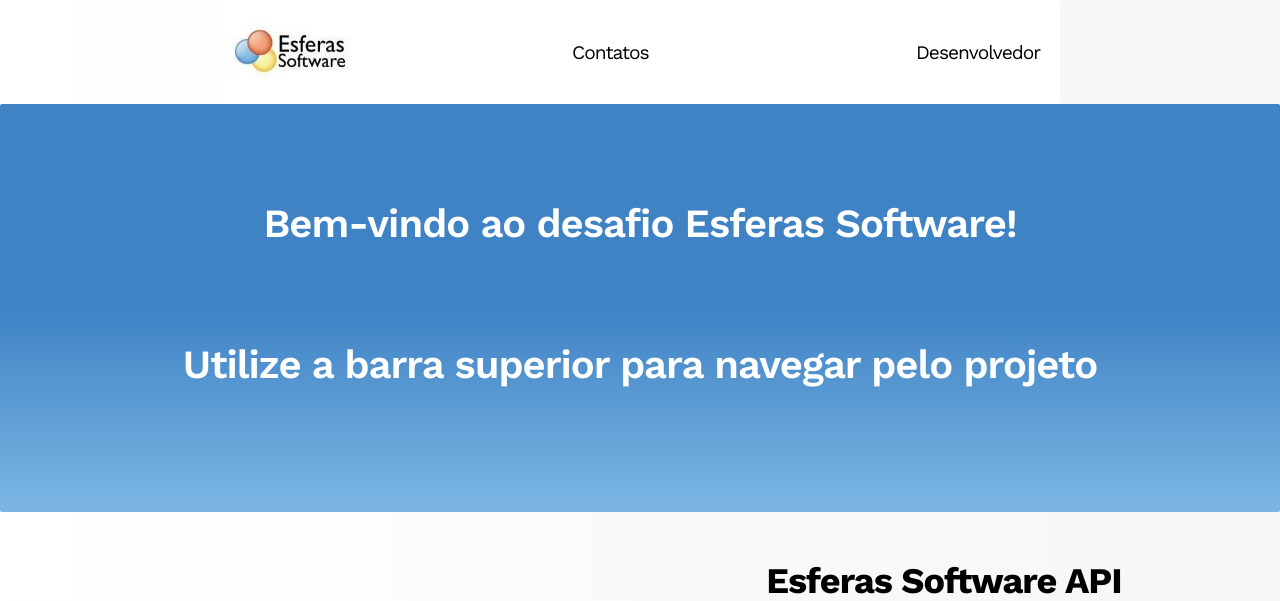
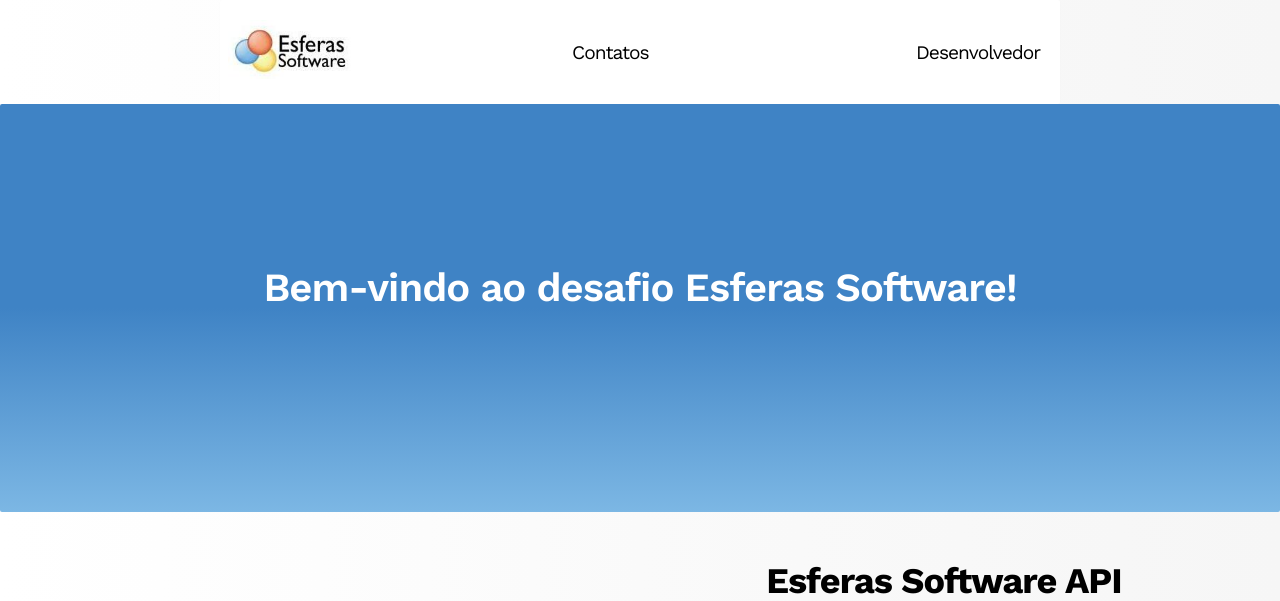
Before and after one commit to terrotar/EsferasSoftware, a FastAPI app: page / in a window 1280 px wide; the page is wider, and only the part inside the window is pictured. Shown: the top 601 px of that part. Run offline with FastAPI, Linux system fonts and the light colour scheme; some web fonts are replaced.

Commit message:
Updated Home Page header

```diff
--- a/app/static/css/index.css
+++ b/app/static/css/index.css
@@ -12,7 +12,7 @@
     font-variant-caps: normal;
     font-weight: 600;
     word-spacing: normal;
-    top: 6rem;
+    top: 10rem;
 }
 
 
--- a/app/templates/index.html
+++ b/app/templates/index.html
@@ -14,8 +14,7 @@
 {% block content %}
 
     <span class="content_text">
-        Bem-vindo ao desafio Esferas Software!<br><br><br>
-        Utilize a barra superior para navegar pelo projeto
+        Bem-vindo ao desafio Esferas Software!
     </span>
 
 {% endblock %}
```
